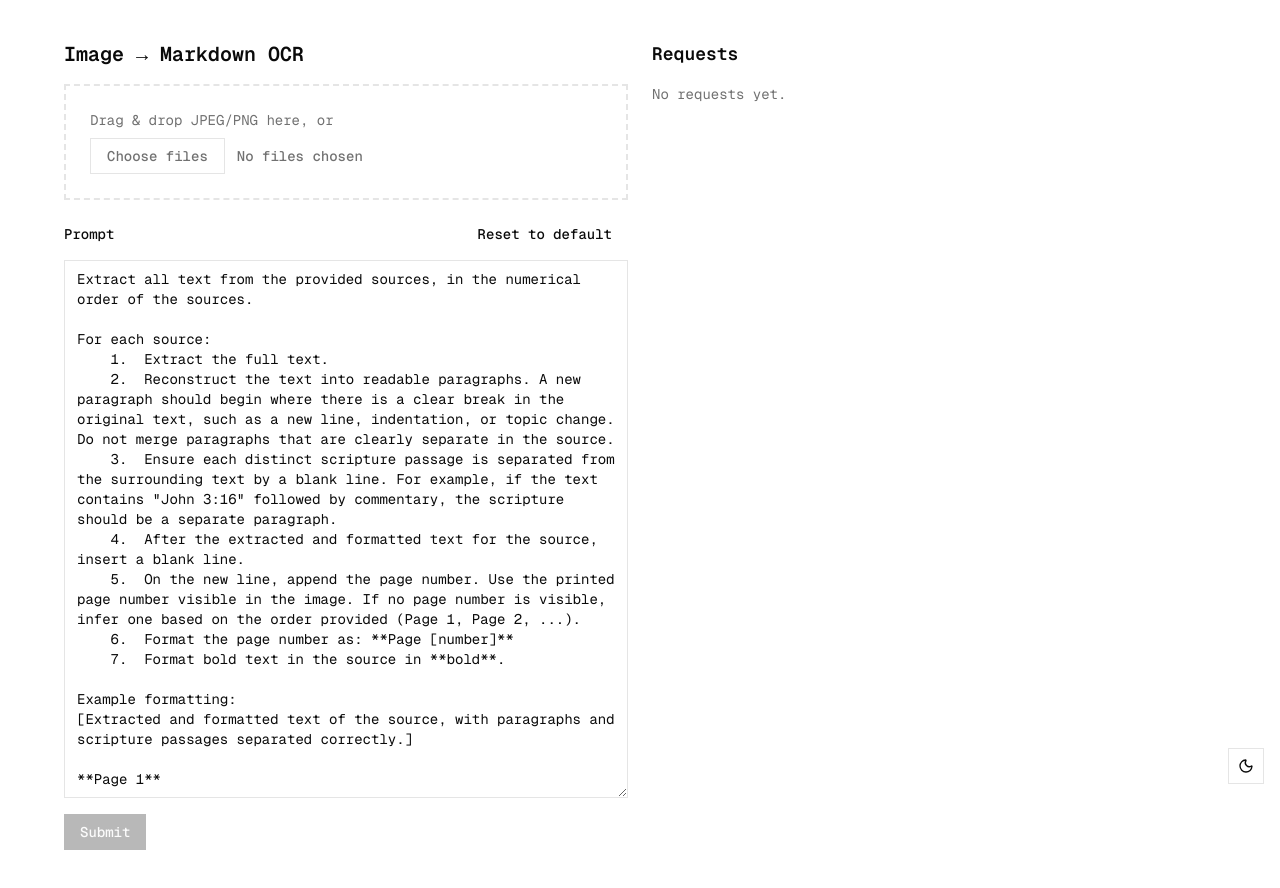
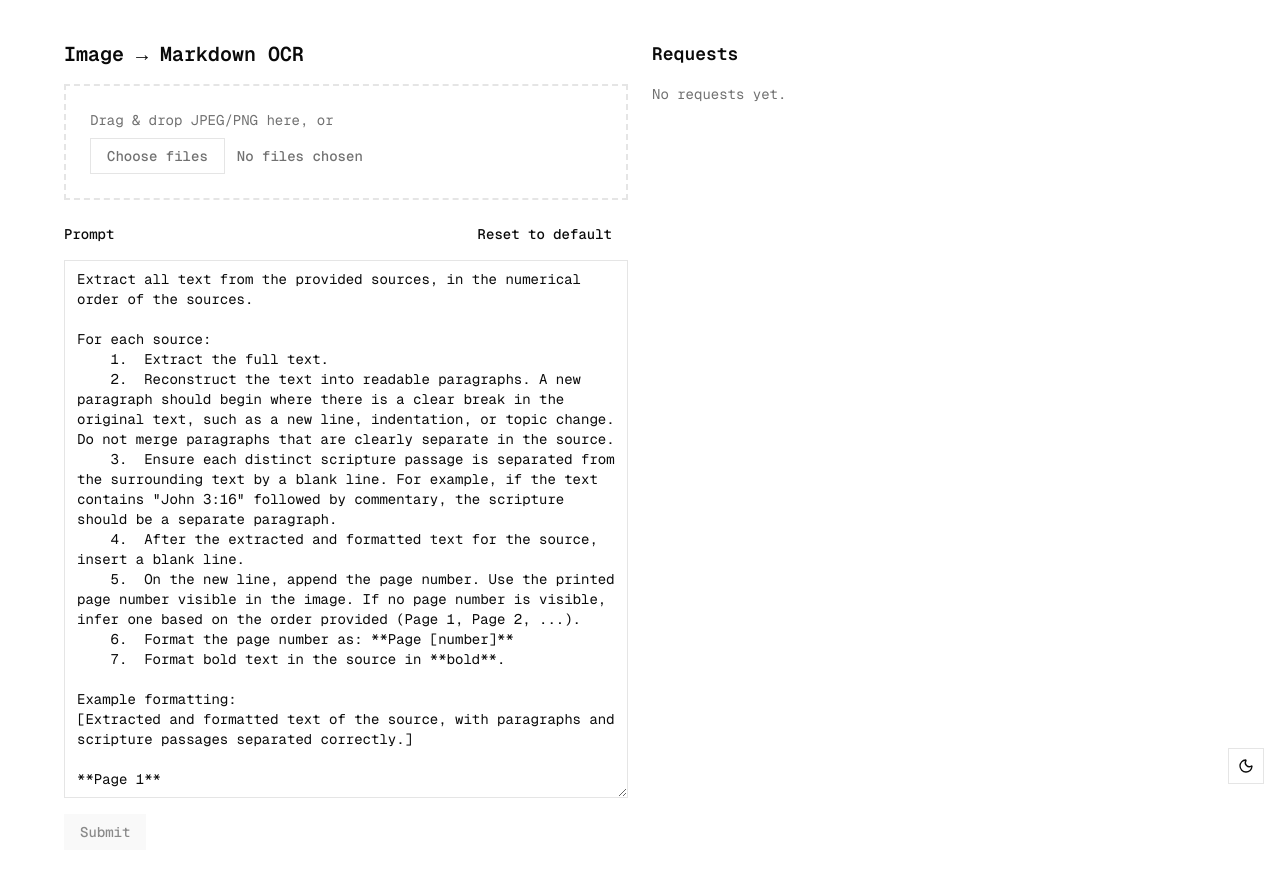
Before and after one commit to ViaxCo/gemini-image-and-audio-to-text, a Next.js app: page / in a window 1280 px wide. Built offline with nearby package versions, Linux system fonts and the light colour scheme.

Commit message:
ui(button): use secondary variant for submit

```diff
--- a/src/app/page.tsx
+++ b/src/app/page.tsx
@@ -313,7 +313,7 @@ export default function Home() {
           />
 
           <div className="flex items-center gap-3">
-            <Button onClick={submit} disabled={!canSubmit}>
+            <Button variant="secondary" onClick={submit} disabled={!canSubmit}>
               Submit
             </Button>
           </div>
```
